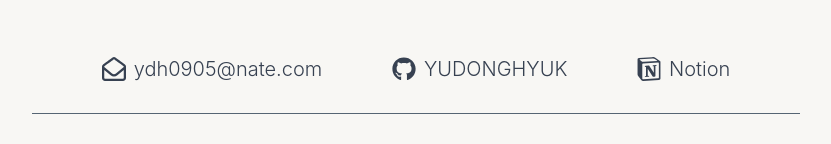
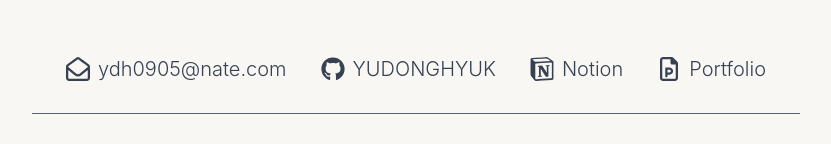
Before and after one commit to YUDONGHYUK/doyu-blog, a Next.js app: page /about in a window 1280 px wide. Shown: the part 427-571 px from the top of the page, without its empty margins (224-1055 px from the left). Built offline with nearby package versions, Linux system fonts and the light colour scheme.

Commit message:
Add portfolio link

```diff
--- a/components/about-page/MyInfo.tsx
+++ b/components/about-page/MyInfo.tsx
@@ -3,7 +3,7 @@ import styled, { css } from 'styled-components';
 import Link from 'next/link';
 
 type MyInfoProps = {
-  kind: 'phone' | 'email' | 'github' | 'notion';
+  kind: 'email' | 'github' | 'notion' | 'portfolio';
   text: string;
   isLink?: boolean;
   address?: string;
--- a/components/about-page/Profile.tsx
+++ b/components/about-page/Profile.tsx
@@ -1,17 +1,16 @@
 import Image from 'next/image';
 import TypeIt from 'typeit-react';
+import MyInfo from './MyInfo';
 import styled from 'styled-components';
-import MyInfo from './MyInfo';
 
 type InfoData = {
-  kind: 'phone' | 'email' | 'github' | 'notion';
+  kind: 'email' | 'github' | 'notion' | 'portfolio';
   text: string;
   isLink: boolean;
   address?: string;
 }[];
 
 const INFO_DATA: InfoData = [
-  // { kind: 'phone', text: '010-7134-2844', isLink: false },
   { kind: 'email', text: 'ydh0905@nate.com', isLink: false },
   {
     kind: 'github',
@@ -24,6 +23,13 @@ const INFO_DATA: InfoData = [
     text: 'Notion',
     isLink: true,
     address: 'https://www.notion.so/Doyu-01b5304c18ec49969140fe4021c768f1',
+  },
+  {
+    kind: 'portfolio',
+    text: 'Portfolio',
+    isLink: true,
+    address:
+      'https://doyu.notion.site/Portfolio-6f822f1372ad46e892225a7e46228dd7',
   },
 ];
 
--- a/components/icons/icon.tsx
+++ b/components/icons/icon.tsx
@@ -2,13 +2,13 @@ import Link from 'next/link';
 
 import EmailIcon from './email';
 import GithubIcon from './github';
+import NotionIcon from './notion';
+import PortfolioIcon from './portfolio';
 import MoonIcon from './moon';
-import NotionIcon from './notion';
-import PhoneIcon from './phone';
 import SunIcon from './sun';
 
 type IconProps = {
-  kind: 'phone' | 'email' | 'github' | 'notion' | 'moon' | 'sun';
+  kind: 'email' | 'github' | 'notion' | 'portfolio' | 'moon' | 'sun';
   href?: string;
   size: number;
 };
@@ -16,14 +16,14 @@ type IconProps = {
 const Icon = ({ kind, href, size }: IconProps) => {
   function matchedIcon(kind: string) {
     switch (kind) {
-      case 'phone':
-        return <PhoneIcon size={size} />;
       case 'email':
         return <EmailIcon size={size} />;
       case 'github':
         return <GithubIcon size={size} />;
       case 'notion':
         return <NotionIcon size={size} />;
+      case 'portfolio':
+        return <PortfolioIcon size={size} />;
       case 'moon':
         return <MoonIcon size={size} />;
       case 'sun':
--- /dev/null
+++ b/components/icons/portfolio.tsx
@@ -0,0 +1,12 @@
+export default function PortfolioIcon({ size }: { size: number }) {
+  return (
+    <svg
+      height={size}
+      width={size}
+      xmlns="http://www.w3.org/2000/svg"
+      viewBox="0 0 384 512"
+    >
+      <path d="M365.3 93.38l-74.63-74.64C278.6 6.742 262.3 0 245.4 0H64C28.65 0 0 28.65 0 64l.0065 384c0 35.34 28.65 64 64 64H320c35.2 0 64-28.8 64-64V138.6C384 121.7 377.3 105.4 365.3 93.38zM336 448c0 8.836-7.164 16-16 16H64.02c-8.838 0-16-7.164-16-16L48 64.13c0-8.836 7.164-16 16-16h160L224 128c0 17.67 14.33 32 32 32h79.1V448zM200 224H128C119.2 224 112 231.2 112 240v168c0 13.25 10.75 24 24 24S160 421.3 160 408v-32h44c44.21 0 79.73-37.95 75.69-82.98C276.1 253.2 240 224 200 224zM204 328H160V272h44c15.44 0 28 12.56 28 28S219.4 328 204 328z" />
+    </svg>
+  );
+}
```
Also changed, not shown: public/images/icon/portfolio.svg (added).
